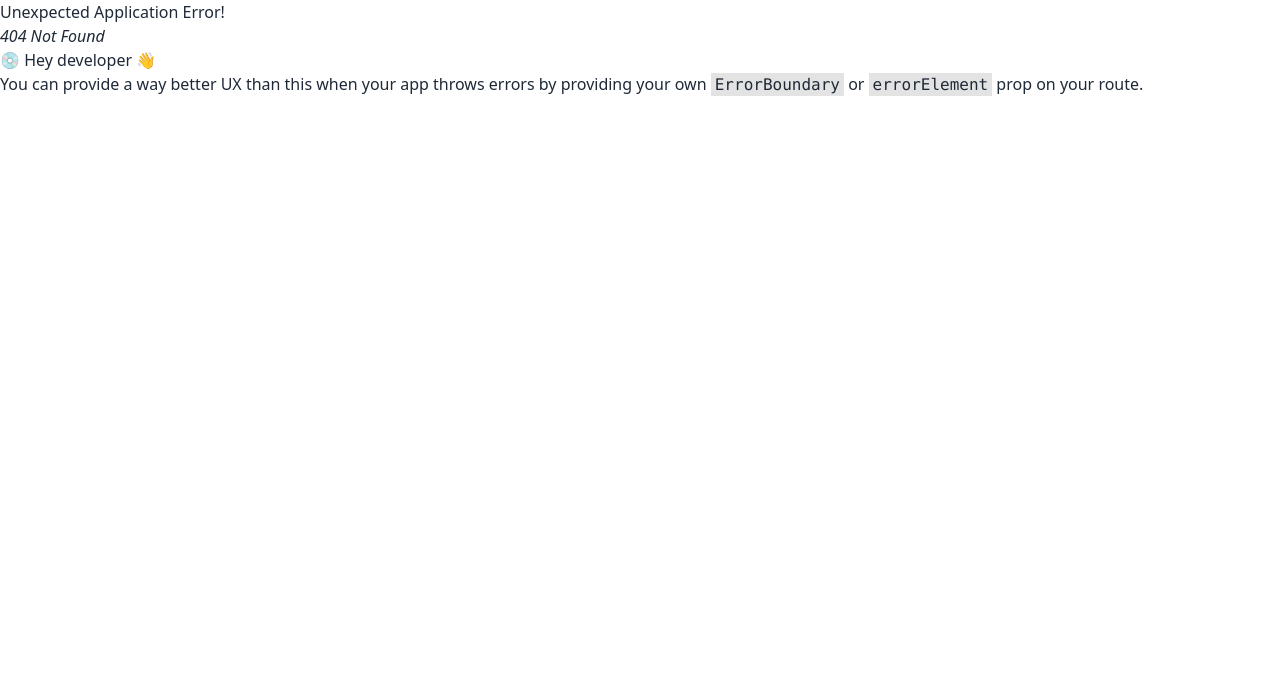
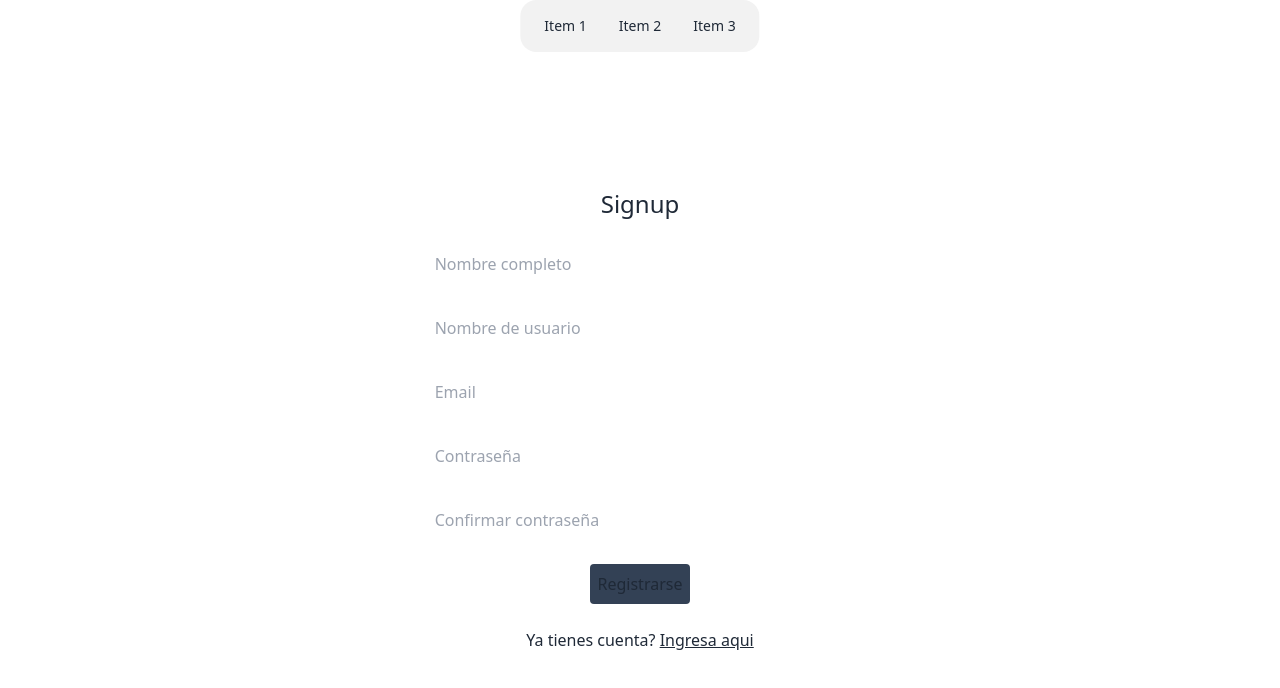
Before and after one commit to nicosup98/varajas-front, a React (Vite) app: page /signup in a window 1280 px wide. Before the commit this address had no page. Shown: the top 688 px of the page. Built offline with nearby package versions, Linux system fonts and the light colour scheme; sample sign-in values are in the browser's storage.

Commit message:
login y registro

```diff
--- /dev/null
+++ b/src/axiosConfig.js
@@ -0,0 +1,4 @@
+import axios from "axios"
+
+axios.defaults.baseURL = "https://secure-caroline-nicosup98-a3765c62.koyeb.app"
+axios.defaults.withXSRFToken = true
--- /dev/null
+++ b/src/components/AuthLayout.jsx
@@ -0,0 +1,10 @@
+function AuthLayout({ title, children }) {
+  return (
+    <main className="min-h-screen flex flex-col justify-center items-center">
+      <h1 className="text-2xl mb-6">{title}</h1>
+      {children}
+    </main>
+  )
+}
+
+export default AuthLayout
--- /dev/null
+++ b/src/components/Input.jsx
@@ -0,0 +1,5 @@
+function Input({ ...props }) {
+  return <input className="w-full p-2 rounded" {...props} />
+}
+
+export default Input
--- /dev/null
+++ b/src/hooks/useAuth.js
@@ -0,0 +1,25 @@
+import { useState } from "react"
+
+function useAuth() {
+  const [authData, setAuthData] = useState({
+    fullname: "",
+    email: "",
+    username: "",
+    password: "",
+    confirmPassword: "",
+  })
+
+  const onChange = (e) => {
+    setAuthData({
+      ...authData,
+      [e.target.name]: e.target.value,
+    })
+  }
+
+  return {
+    authData,
+    onChange,
+  }
+}
+
+export { useAuth }
--- /dev/null
+++ b/src/pages/Login.jsx
@@ -0,0 +1,77 @@
+import axios from "axios"
+import { useAuth } from "../hooks/useAuth"
+import AuthLayout from "../components/AuthLayout"
+import { Link, useNavigate } from "react-router-dom"
+import Input from "../components/Input"
+
+const formFields = [
+  {
+    type: "text",
+    name: "username",
+    id: "username",
+    placeholder: "Nombre de usuario",
+    required: true,
+  },
+  {
+    type: "password",
+    name: "password",
+    id: "password",
+    placeholder: "Contraseña",
+    required: true,
+  },
+]
+
+function Login() {
+  const navigate = useNavigate()
+  const { authData, onChange } = useAuth()
+  const { username, password } = authData
+  const onSubmit = async (e) => {
+    e.preventDefault()
+
+    try {
+      const response = await axios.post("/login", {
+        username,
+        password,
+        confirmPassword: password,
+      })
+
+      localStorage.setItem("user", JSON.stringify(response.data.user))
+      navigate("/home")
+    } catch (e) {
+      alert(e.message)
+    }
+  }
+  return (
+    <AuthLayout title="Login">
+      <form
+        onSubmit={onSubmit}
+        className="flex flex-col items-center gap-6 w-11/12 md:w-4/12"
+      >
+        {formFields.map((field, index) => {
+          return (
+            <Input
+              key={index}
+              {...field}
+              onChange={onChange}
+              value={authData[field.name]}
+            />
+          )
+        })}
+        <button
+          type="submit"
+          className="bg-slate-700 w-[fit-content] rounded p-2"
+        >
+          Ingresar
+        </button>
+      </form>
+      <p className="mt-6">
+        Aún no tienes cuenta?{" "}
+        <Link className="underline" to="/signup">
+          Registrate aqui
+        </Link>
+      </p>
+    </AuthLayout>
+  )
+}
+
+export default Login
--- /dev/null
+++ b/src/pages/Signup.jsx
@@ -0,0 +1,94 @@
+import axios from "axios"
+import { useAuth } from "../hooks/useAuth"
+import AuthLayout from "../components/AuthLayout"
+import { Link, useNavigate } from "react-router-dom"
+import Input from "../components/Input"
+
+function Signup() {
+  const navigate = useNavigate()
+  const { authData, onChange } = useAuth()
+
+  const formFields = [
+    {
+      type: "text",
+      name: "fullname",
+      id: "fullname",
+      placeholder: "Nombre completo",
+      required: true,
+    },
+    {
+      type: "text",
+      name: "username",
+      id: "username",
+      placeholder: "Nombre de usuario",
+      required: true,
+    },
+    {
+      type: "email",
+      name: "email",
+      id: "email",
+      placeholder: "Email",
+      required: true,
+    },
+    {
+      type: "password",
+      name: "password",
+      id: "password",
+      placeholder: "Contraseña",
+      required: true,
+    },
+    {
+      type: "password",
+      name: "confirmPassword",
+      id: "confirmPassword",
+      placeholder: "Confirmar contraseña",
+      required: true,
+    },
+  ]
+
+  const onSubmit = async (e) => {
+    e.preventDefault()
+
+    try {
+      await axios.post("/singup", authData)
+
+      alert("Usuario registrado exitosamente")
+      navigate("/login")
+    } catch (e) {
+      alert(e.message)
+    }
+  }
+  return (
+    <AuthLayout title="Signup">
+      <form
+        onSubmit={onSubmit}
+        className="flex flex-col items-center gap-6 w-11/12 md:w-4/12"
+      >
+        {formFields.map((field, index) => {
+          return (
+            <Input
+              key={index}
+              {...field}
+              onChange={onChange}
+              value={authData[field.name]}
+            />
+          )
+        })}
+        <button
+          type="submit"
+          className="bg-slate-700 w-[fit-content] rounded p-2"
+        >
+          Registrarse
+        </button>
+      </form>
+      <p className="mt-6">
+        Ya tienes cuenta?{" "}
+        <Link className="underline" to="/login">
+          Ingresa aqui
+        </Link>
+      </p>
+    </AuthLayout>
+  )
+}
+
+export default Signup
--- a/src/routes/root.jsx
+++ b/src/routes/root.jsx
@@ -1,21 +1,26 @@
 import { useEffect } from "react"
 import { Outlet, useNavigate } from "react-router-dom"
 
-
-
 function Root() {
+  const user = localStorage.getItem("user")
   const navigate = useNavigate()
   useEffect(() => {
     //aqui va la validacion del usuario si esta logueado o no, redirige a home o a login
-      navigate("/home")
+    if (!user) navigate("/login")
   }, [])
   return (
     <>
       <div className="flex justify-center py-2">
-            <ul className="menu menu-vertical lg:menu-horizontal bg-base-200 rounded-box">
-               <li><a>Item 1</a></li>
-               <li><a>Item 2</a></li>
-               <li><a>Item 3</a></li>
+        <ul className="absolute top-0 left-1/2 -translate-x-1/2 menu menu-vertical lg:menu-horizontal bg-base-200 rounded-box">
+          <li>
+            <a>Item 1</a>
+          </li>
+          <li>
+            <a>Item 2</a>
+          </li>
+          <li>
+            <a>Item 3</a>
+          </li>
         </ul>
       </div>
       <div className="container mx-auto py-1">
```
Also changed, not shown: src/main.jsx (+22 -15 lines). Lines whose indentation alone changed are shown as unchanged.
